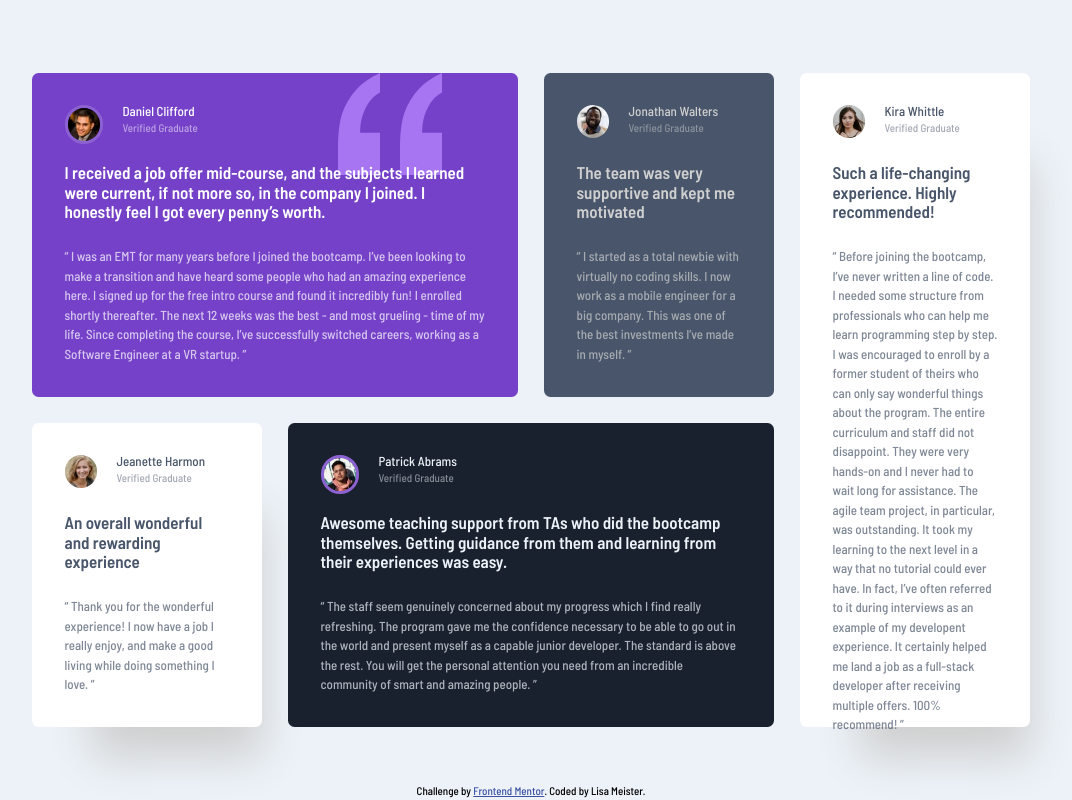
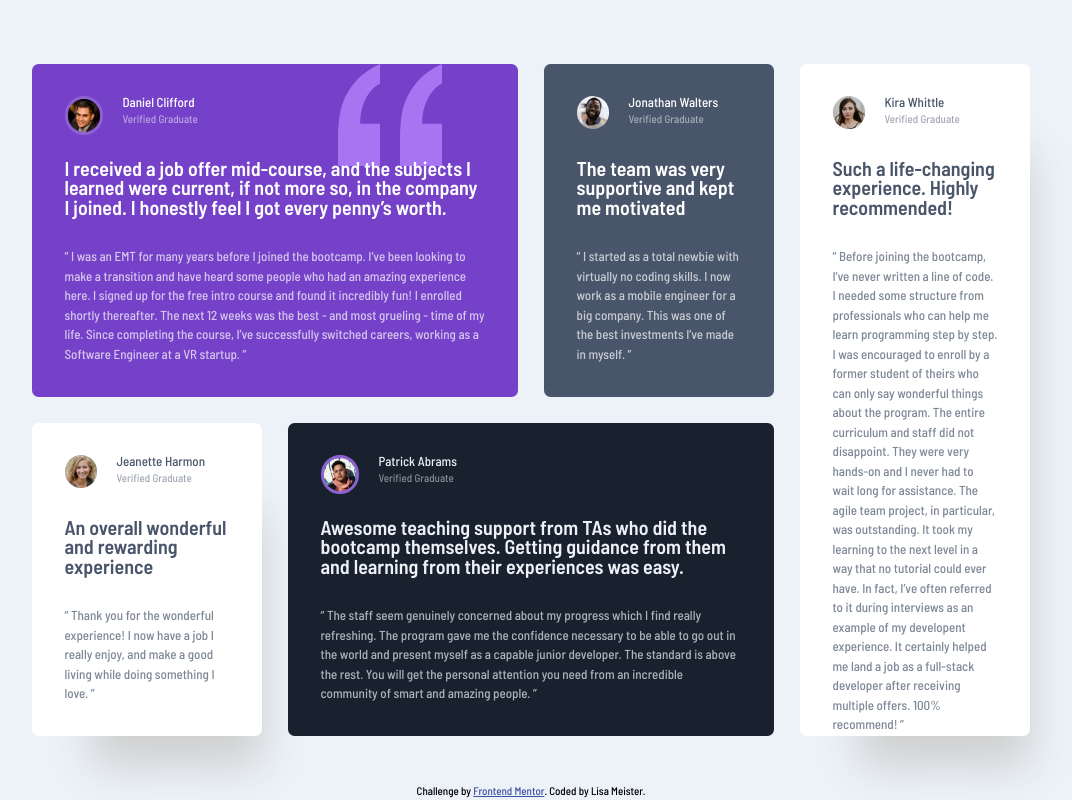
Before and after one commit to Lilibell/FrontendMentor_TestimonialsChallenge, a plain HTML site: page index.html in a window 1280 px wide. Shown: the whole page, without its empty margins (109-1181 px from the left). Drawn offline with Linux system fonts and the light colour scheme.

Commit message:
Adjust Text Styling

```diff
--- a/styles.css
+++ b/styles.css
@@ -48,7 +48,7 @@ img {
 
 .highlight {
   font-weight: 600;
-  font-size: 17px;
+  font-size: 20px;
   margin-top: 1.5em;
   margin-bottom: 1.5em;
 }
@@ -68,7 +68,7 @@ img {
 
 .jonathan {
   background-color: hsl(217, 19%, 35%);
-  color: hsl(0, 0%, 81%);
+  color: hsl(0, 0%, 100%);
 }
 
 .jeanette {
```
